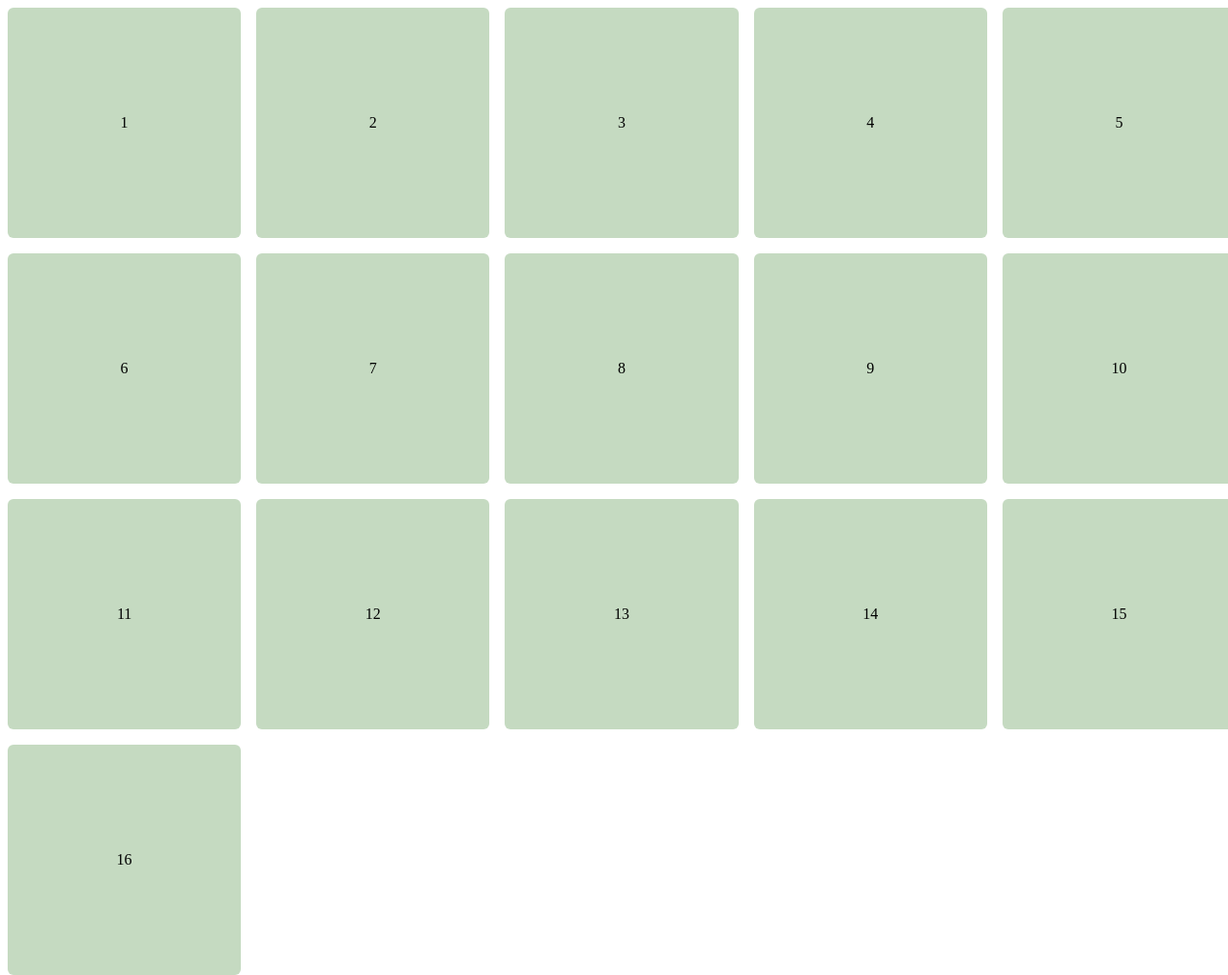
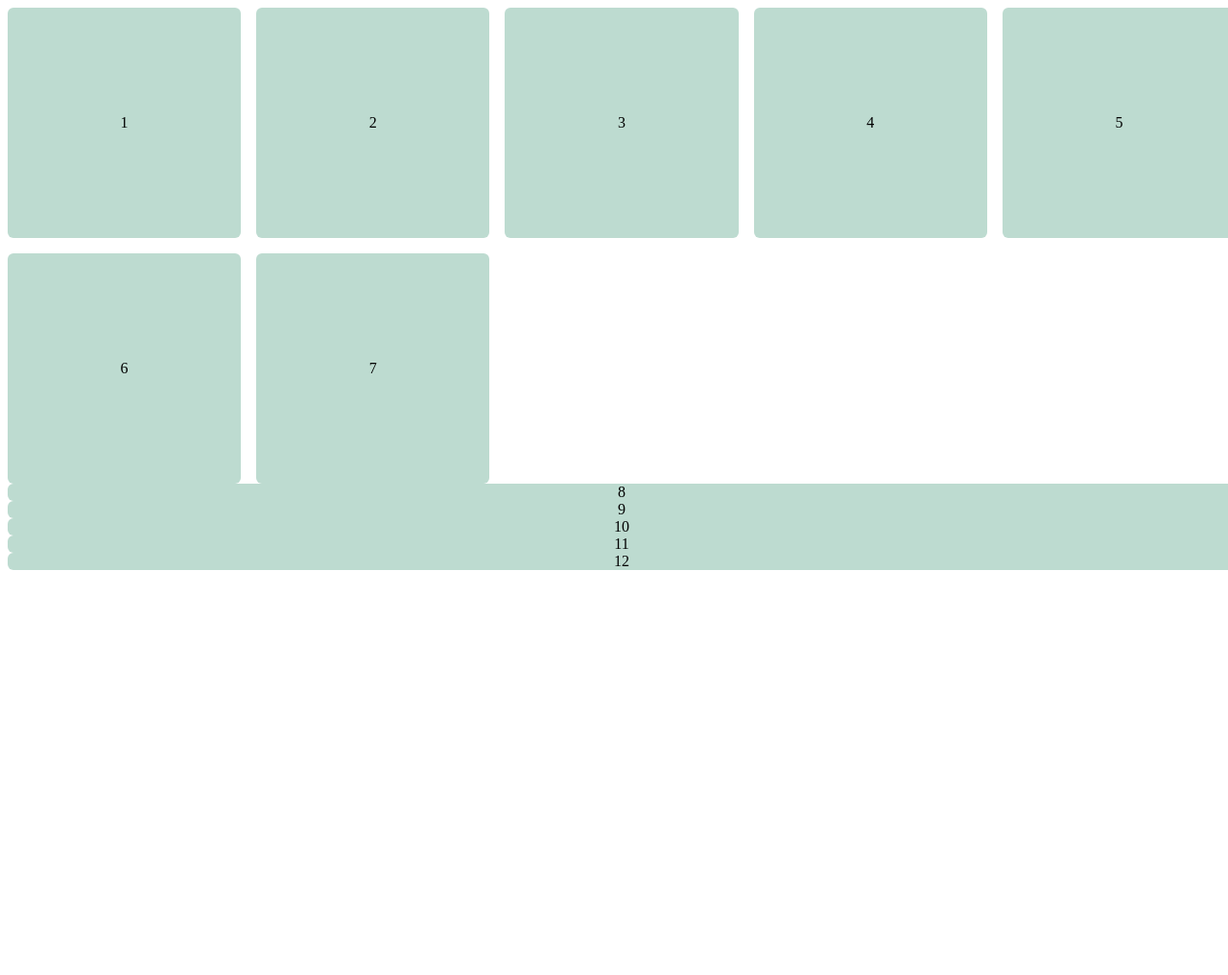
Before and after one commit to Lensco825/Grid-test-, a plain HTML site: page index.html in a window 1280 px wide. Shown: the whole page at 96% size. After the commit the page ends 808 px from the top, so only its background shows below. Drawn offline with Linux system fonts and the light colour scheme.

Commit message:
This commit is used to see whats wrong with my grid

```diff
--- a/index.html
+++ b/index.html
@@ -1,34 +1,50 @@
-<!DOCTYPE html>
+<!doctype html>
 <html>
-<head>
-  <meta charset="utf-8">
-  <meta name="viewport" content="width=device-width">
-  <title>replit</title>
-  <link href="style.css" rel="stylesheet" type="text/css" />
-</head>
 
-<body>
-  <div class="container">
-    <div class="item">1</div>
-    <div class="item">2</div>
-    <div class="item">3</div>
-    <div class="item">4</div>
-    <div class="item">5</div>
-    <div class="item">6</div>
-    <div class="item">7</div>
-    <div class="item">8</div>
-    <div class="item">9</div>
-    <div class="item">10</div>
-    <div class="item">11</div>
-    <div class="item">12</div>
-     <div class="item">13</div>
-    <div class="item">14</div>
-    <div class="item">15</div>
-    <div class="item">16</div>
-  </div>
-  <script src="script.js"></script>
+  <head>
+    <link rel="stylesheet" href="style.css">
+  </head>
 
-  <script src="https://replit.com/public/js/replit-badge.js" theme="blue" defer></script>
-</body>
+  <body>
+    <div class="container">
+      <div class="item">
+      1
+      </div>
+      <div class="item">
+      2
+      </div>
+      <div class="item">
+      3
+      </div>
+      <div class="item">
+      4
+      </div>
+      <div class="item">
+      5
+      </div>
+      <div class="item">
+      6
+      </div>
+      <div class="item">
+      7
+      </div>
+    </div>
+     <div class="item">
+      8
+      </div>
+      <div class="item">
+      9
+      </div>
+      <div class="item">
+      10
+      </div>
+      <div class="item">
+      11
+      </div>
+      <div class="item">
+      12
+      </div>
+    <script></script>
+  </body>
 
 </html>
--- a/style.css
+++ b/style.css
@@ -3,26 +3,20 @@ html, body {
   width: 100%;
 }
 
-
 .container {
   display: grid;
-   gap: 1rem;
+  gap: 1rem;
   grid-template-columns: repeat(auto-fit, minmax(240px, 1fr));
   grid-auto-rows: 240px;
 }
 
+
 .item {
-  background-color: #C5DAC1;
+  background-color: #BDDBD0;
   display: flex;
   align-content: center;
   justify-content: center;
+  border-radius: 6px;
+  gap: 1rem;
   align-items: center;
-  border-radius: 6px;
-  transition: 0.8s ease;
 }
-
-
-
-.item:hover {
-  background-color: #898980;
-}
```
